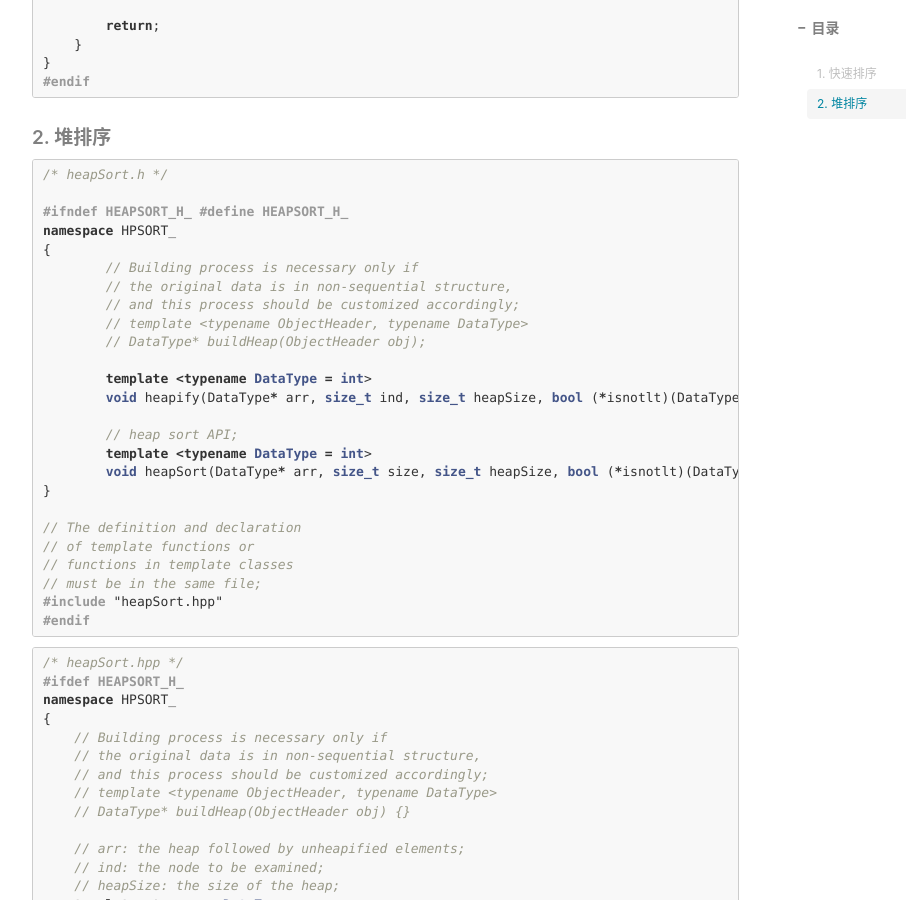
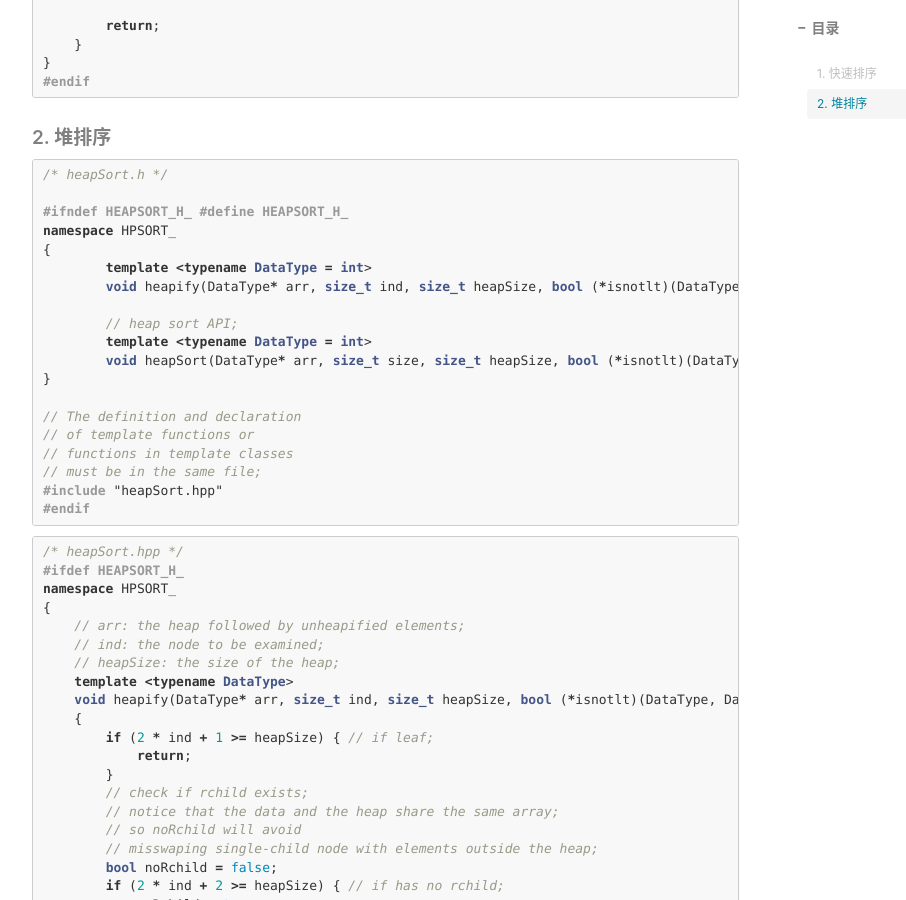
Before and after one commit to Eicmlye/Eicmlye.github.io, a Jekyll site: the page built from _posts/2022-08-02-sorting-algo.md, in a window 1280 px wide and 900 px high, scrolled down 2028 px. Shown: the whole window, without its empty margins (233-1139 px from the left). Built offline with Jekyll 4.4.1, drawn with Linux system fonts in a browser that asks for light colours; nearby versions of some CDN libraries; comment, search, counter and statistics services are not loaded.

Commit message:
minor changes

```diff
--- a/_posts/2022-08-02-sorting-algo.md
+++ b/_posts/2022-08-02-sorting-algo.md
@@ -114,12 +114,6 @@ namespace QKSORT_
 
 namespace HPSORT_
 {
-	// Building process is necessary only if
-	// the original data is in non-sequential structure,
-	// and this process should be customized accordingly;
-	// template <typename ObjectHeader, typename DataType>
-	// DataType* buildHeap(ObjectHeader obj);
-
 	template <typename DataType = int>
 	void heapify(DataType* arr, size_t ind, size_t heapSize, bool (*isnotlt)(DataType, DataType));
 
@@ -143,12 +137,6 @@ namespace HPSORT_
 
 namespace HPSORT_
 {
-    // Building process is necessary only if
-    // the original data is in non-sequential structure,
-    // and this process should be customized accordingly;
-    // template <typename ObjectHeader, typename DataType>
-    // DataType* buildHeap(ObjectHeader obj) {}
-
     // arr: the heap followed by unheapified elements;
     // ind: the node to be examined;
     // heapSize: the size of the heap;
```
